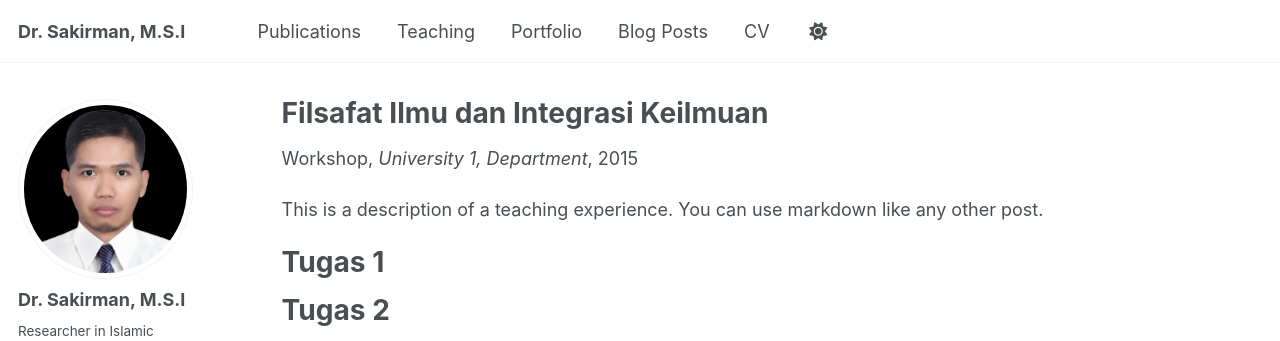
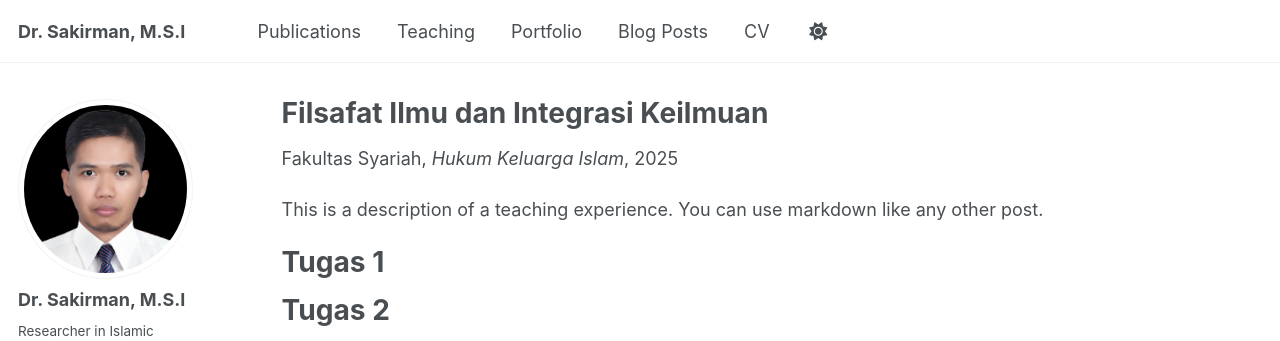
Before and after one commit to sakir-man/sakir-man.github.io, a Jekyll site: the page built from _teaching/2015-spring-teaching-2.md, in a window 1280 px wide and 1054 px high. Shown: the top 341 px of the window. Built offline with Jekyll 4.4.1, drawn with Linux system fonts in a browser that asks for light colours; some web fonts are replaced; a script that is not in the unit is left out.

Commit message:
Update 2015-spring-teaching-2.md

```diff
--- a/_teaching/2015-spring-teaching-2.md
+++ b/_teaching/2015-spring-teaching-2.md
@@ -1,11 +1,11 @@
 ---
 title: "Filsafat Ilmu dan Integrasi Keilmuan"
 collection: teaching
-type: "Workshop"
+type: "Fakultas Syariah"
 permalink: /teaching/2015-spring-teaching-1
-venue: "University 1, Department"
-date: 2015-01-01
-location: "City, Country"
+venue: "Hukum Keluarga Islam"
+date: 2025-01-01
+location: "UIN Jurai Siwo Lampung"
 ---
 
 This is a description of a teaching experience. You can use markdown like any other post.
```
